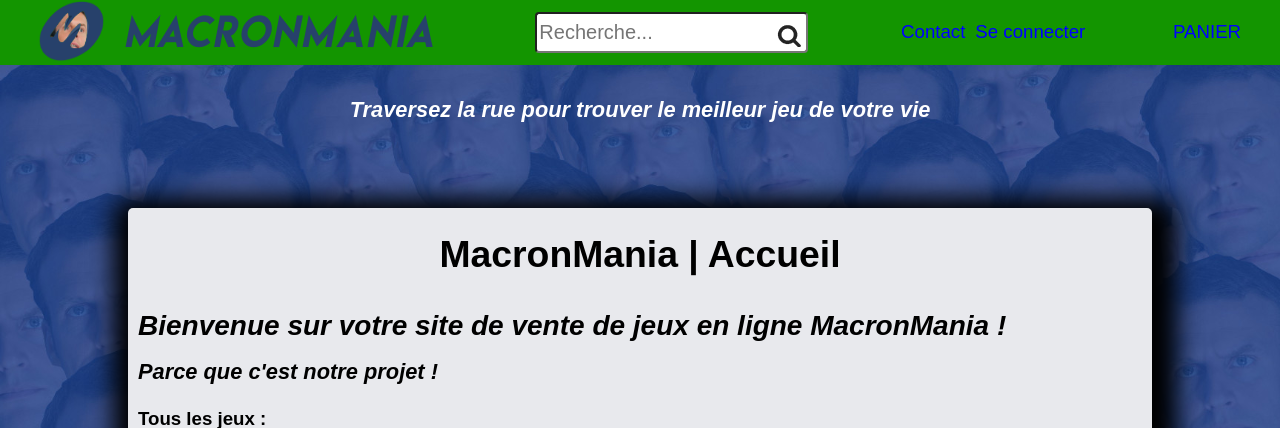
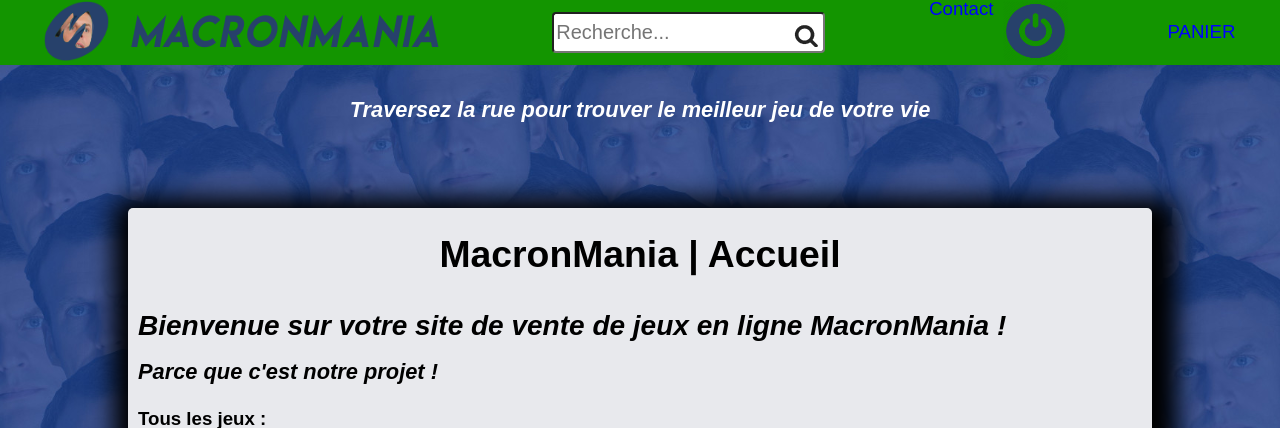
Before and after one commit to Matthew1604/projet_macronmania, a PHP site: page /html/ in a window 1280 px wide. Shown: the top 428 px of the page. Run offline with PHP 8.4, Linux system fonts and the light colour scheme; data comes from the database, SQL or seed files in the repository.

Commit message:
images on off

```diff
--- a/css/style.css
+++ b/css/style.css
@@ -281,3 +281,10 @@ footer {
 	height: 60px;
 	margin-top: 3px;
 }
+
+
+.onoff {
+	width: 65px;
+	height: 60px;
+	margin-top: 3px;
+}
--- a/view/view.php
+++ b/view/view.php
@@ -40,11 +40,11 @@
 					else echo '<div><a href="?controller=Clients&action=Contact">Contact</a></div>';
 
 				?>
-				<div><?php if(isset($_SESSION['pseudo'])) echo '<a href="?controller=Clients&action=Compte"> <img class = "compte" src = images/compte.png > </a>'; else echo '<a href="?controller=Clients&action=Connexion">Se connecter</a>'; ?></div>
+				<div><?php if(isset($_SESSION['pseudo'])) echo '<a href="?controller=Clients&action=Compte"> <img class = "compte" src = images/compte.png > </a>'; else echo '<a href="?controller=Clients&action=Connexion"><img class = "onoff" src = images/on.png ></a>'; ?></div>
 				<?php
 
 					if(isset($_SESSION['pseudo']))
-						echo '<div><a href="?controller=Clients&action=Deconnexion">Deconnexion</a></div>';
+						echo '<div><a href="?controller=Clients&action=Deconnexion"><img class = "onoff" src = images/off.png ></a></div>';
 
 				?>
 			</nav>
```
